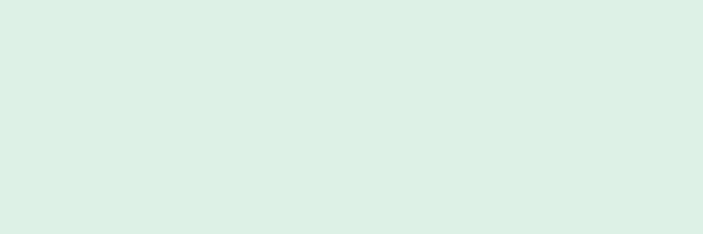
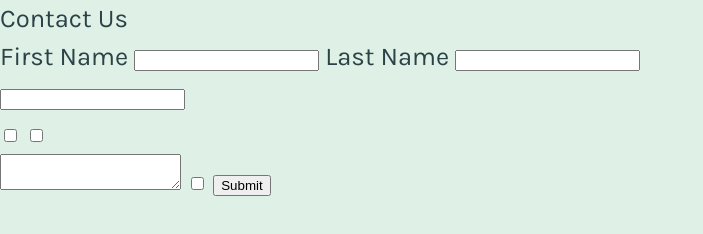
Before and after one commit to Nikkihosseini/Contact-Form, a plain HTML site: page index.html in a window 1280 px wide. Shown: the whole page, without its empty margins (0-703 px from the left). Drawn offline with Linux system fonts and the light colour scheme; files whose address does not match are found by name.

Commit message:
add html code

```diff
--- a/index.html
+++ b/index.html
@@ -9,7 +9,26 @@
 </head>
 <body>
 
-
+     <div class="contactUs">
+        <h2 class="contactUs-title">Contact Us</h2>
+        <form class="contactUs-form" action="#">
+            <div class="contactUs-name">
+                <label class="first-name__label" for="fmane">First Name</label>
+                <input class="first-name__input" type="text" id="fname" name="fmane">
+                <label class="last-name__label" for="lname">Last Name</label>
+                <input class="last-name__input" type="text" id="lname" name="lname">
+            </div>
+            <input class="contactUs-email" type="email" id="email" name="email">
+            <div class="query-type">
+                <input class="general-enquiry" type="checkbox" name="general-enquiry" id="general-enquiry">
+                <input class="support-request" type="checkbox" name="support-request" id="support-request">
+            </div>
+            <label class="textarea-label" for="textarea"></label>
+            <textarea class="textarea" name="textarea" id="textarea"></textarea>
+            <input class="contactUs-checkbox" type="checkbox" name="contactUs-checkbox" id="contact-Us-checkbox">
+            <button class="contactUs-btb" type="submit">Submit</button>
+        </form>
+     </div>
     <script src="./script/app.js"></script>
 </body>
 </html>
```
Also changed, not shown: styles/main.css (added).
